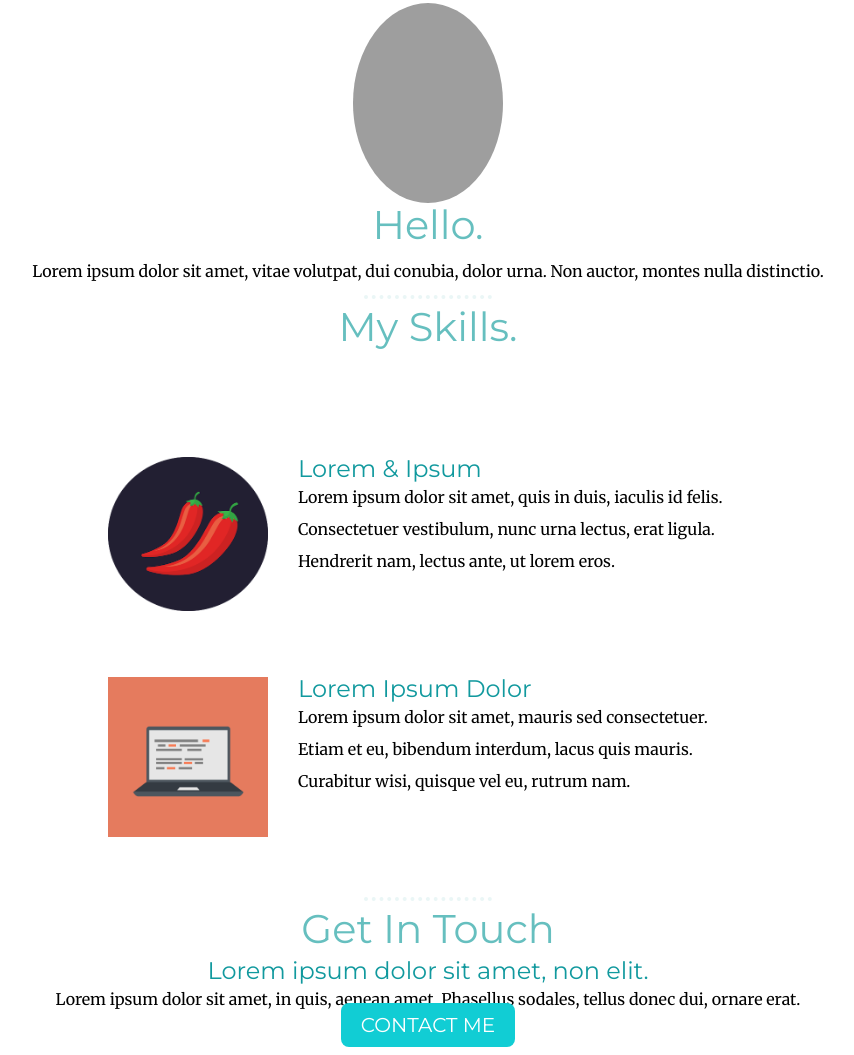
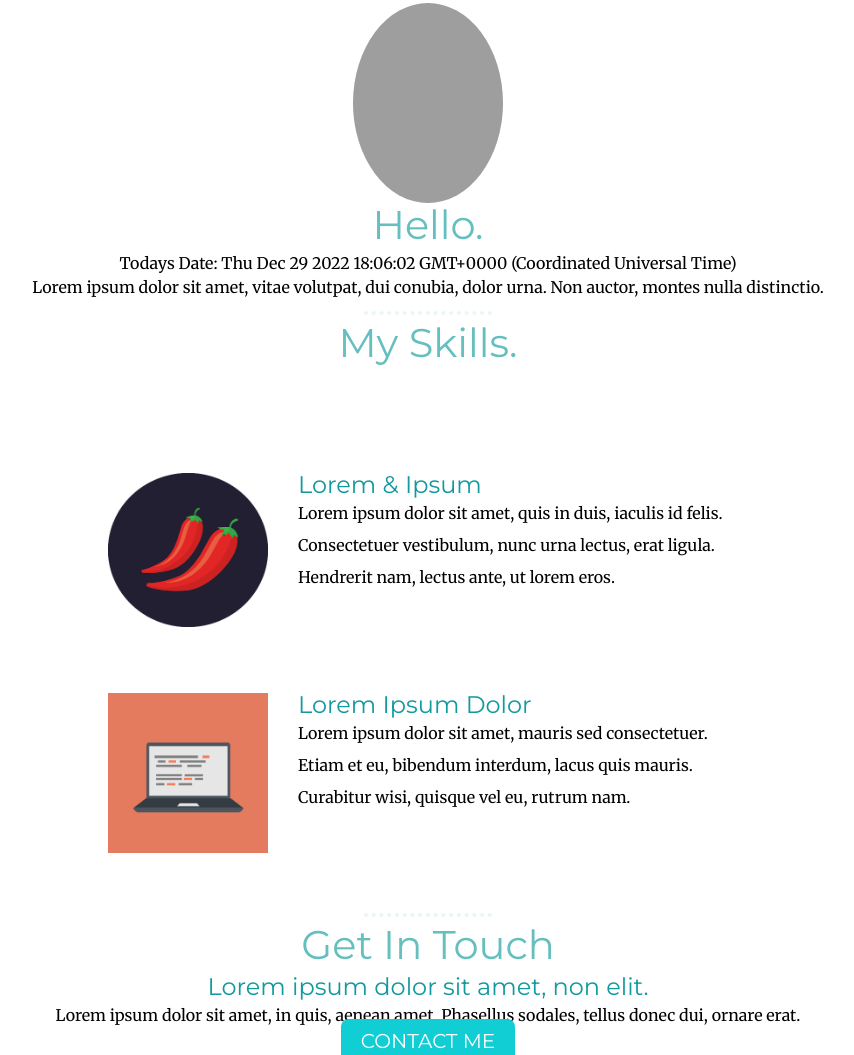
Before and after one commit to goodalls/css-mysite, a plain HTML site: page index.html in a window 1280 px wide. Shown: the part 646-1701 px from the top of the page, without its empty margins (212-1066 px from the left). Drawn offline with Linux system fonts and the light colour scheme; grey boxes are pictures that could not be loaded.

Commit message:
added date via Javascript

```diff
--- a/index.html
+++ b/index.html
@@ -24,6 +24,7 @@
         <div class="profile">
           <img class="jeff" src="image/jeff.jpg" alt="Jeff Goodall picture">
           <h2>Hello.</h2>
+          <div id="here"></div>
           <p>Lorem ipsum dolor sit amet, vitae volutpat, dui conubia, dolor urna. Non auctor, montes nulla distinctio.</p>
         </div>
         <hr>
--- a/script.js
+++ b/script.js
@@ -1,3 +1,4 @@
 let d = new Date();
-alert("Today's date is " + d);
 console.log("todays date is" + d);
+
+document.getElementById("here").innerHTML = "<h4>Todays Date: " + d, "</h4>";
```
